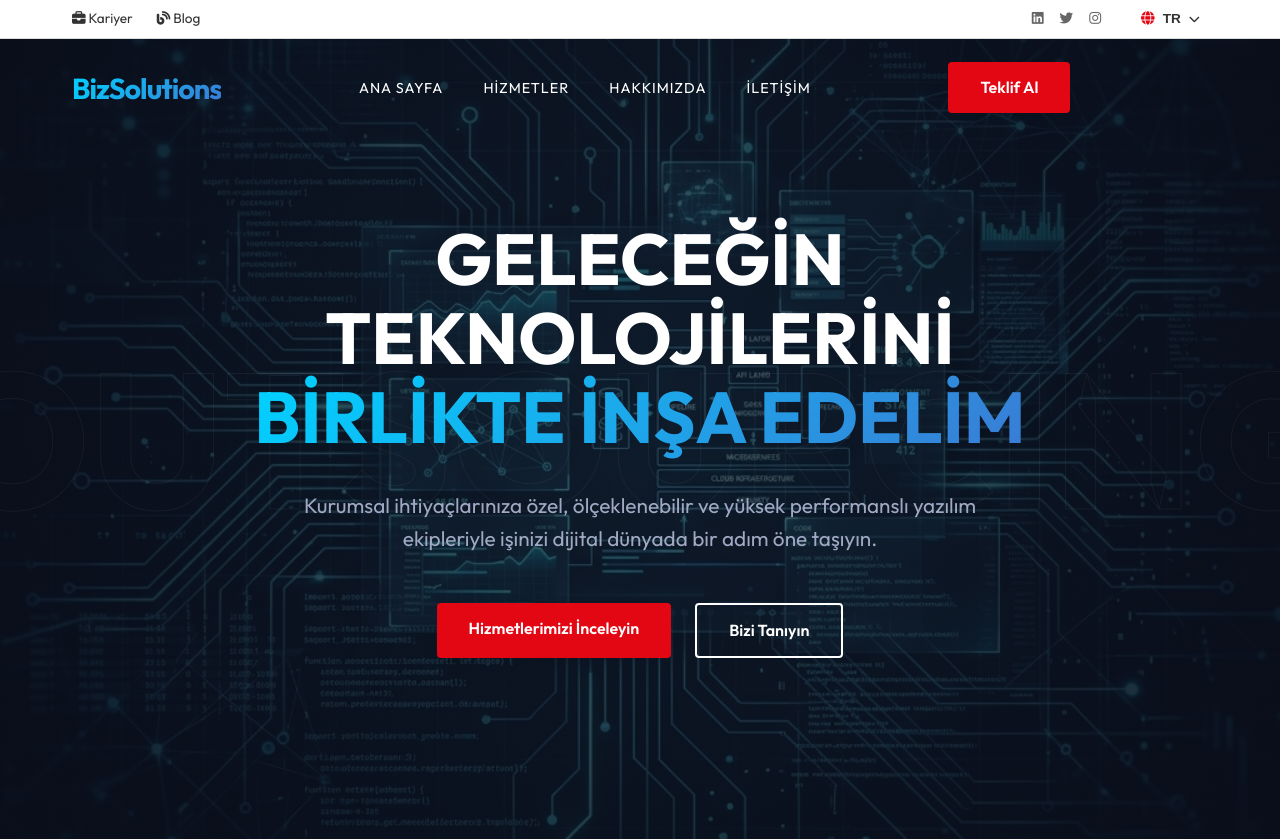
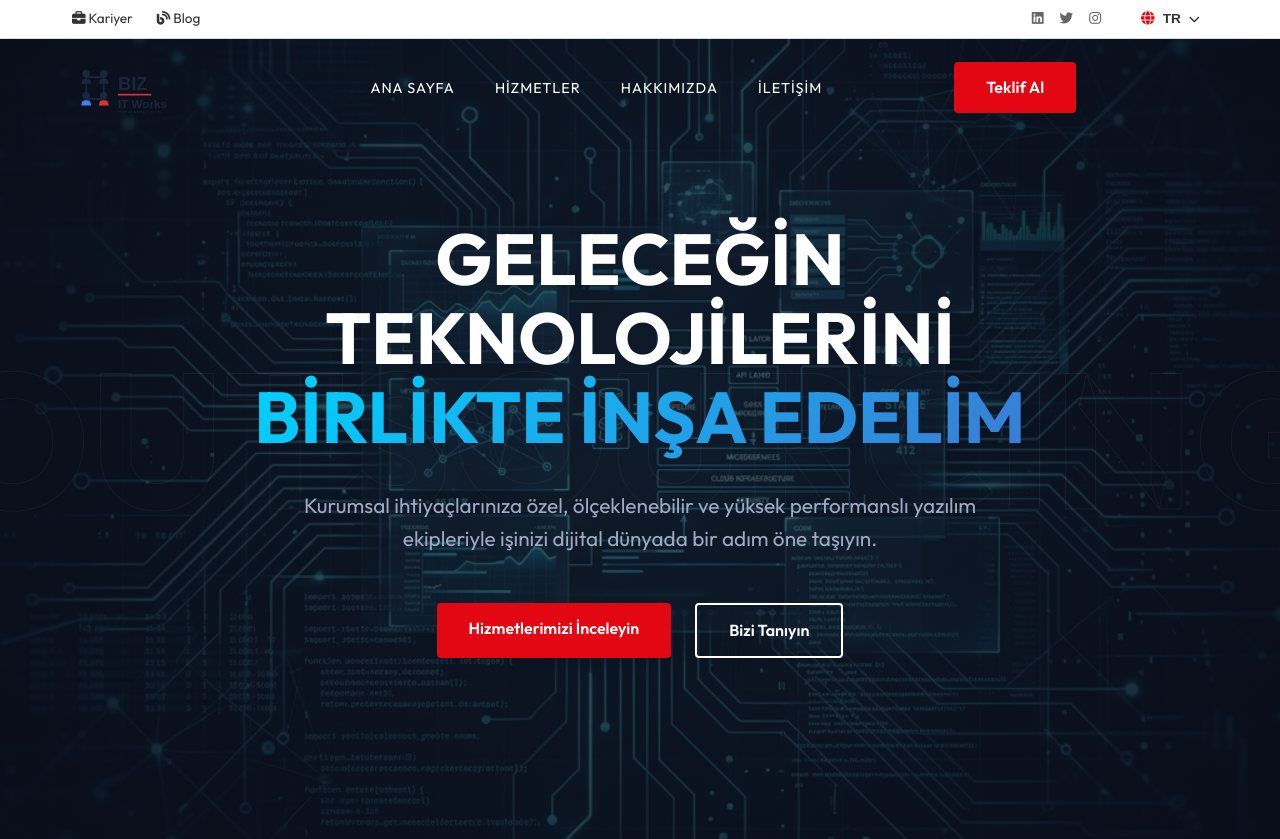
Before and after one commit to thanoss2026-cloud/biz, a plain HTML site: page index.html in a window 1280 px wide. Shown: the top 839 px of the page. Drawn offline with Linux system fonts and the light colour scheme; no server answers.

Commit message:
feat: integrate new BIZ IT Works logo and update site branding

```diff
--- a/index.html
+++ b/index.html
@@ -3,8 +3,8 @@
 <head>
     <meta charset="UTF-8">
     <meta name="viewport" content="width=device-width, initial-scale=1.0">
-    <title data-i18n="title">BizSolutions | Profesyonel Yazılım Outsourcing Hizmetleri</title>
-    <meta name="description" content="BizSolutions ile yazılım süreçlerinizi hızlandırın. Web, Mobil ve Yapay Zeka çözümlerinde uzman outsourcing ekibimizle yanınızdayız." data-i18n-content="meta_description">
+    <title data-i18n="title">BIZ IT Works | Profesyonel Yazılım Outsourcing Hizmetleri</title>
+    <meta name="description" content="BIZ IT Works ile yazılım süreçlerinizi hızlandırın. Web, Mobil ve Yapay Zeka çözümlerinde uzman outsourcing ekibimizle yanınızdayız." data-i18n-content="meta_description">
     <meta name="keywords" content="yazılım outsourcing, yazılım kiralama, web geliştirme, mobil uygulama, yapay zeka, kurumsal yazılım" data-i18n-content="meta_keywords">
     <link rel="stylesheet" href="style.css">
     <link rel="preconnect" href="https://fonts.googleapis.com">
@@ -45,9 +45,9 @@
     </div>
     <header id="header">
         <nav class="container">
-            <div class="logo">
-                <span class="gradient-text">BizSolutions</span>
-            </div>
+            <a href="#home" class="logo">
+                <img src="assets/logo.svg" alt="BIZ IT Works">
+            </a>
             <ul class="nav-links">
                 <li><a href="#home" data-i18n="nav_home">Ana Sayfa</a></li>
                 <li><a href="#services" data-i18n="nav_services">Hizmetler</a></li>
@@ -139,8 +139,8 @@
         <section id="about" class="about">
             <div class="container about-wrapper">
                 <div class="about-content reveal">
-                    <h2 data-i18n="about_title">Neden <span class="gradient-text">BizSolutions</span>?</h2>
-                    <p data-i18n="about_desc">Yazılım outsourcing sadece kod yazmak değildir; doğru iş ortağını bulmaktır. BizSolutions olarak, projelerinize sadece iş gücü değil, vizyon ve teknik derinlik katıyoruz.</p>
+                    <h2 data-i18n="about_title">Neden <span class="gradient-text">BIZ IT Works</span>?</h2>
+                    <p data-i18n="about_desc">Yazılım outsourcing sadece kod yazmak değildir; doğru iş ortağını bulmaktır. BIZ IT Works olarak, projelerinize sadece iş gücü değil, vizyon ve teknik derinlik katıyoruz.</p>
                     <ul class="features-list">
                         <li data-i18n="feature_1"><i class="fas fa-check-circle"></i> Çevik (Agile) Metodoloji</li>
                         <li data-i18n="feature_2"><i class="fas fa-check-circle"></i> Küresel Kalite Standartları</li>
@@ -195,8 +195,10 @@
     <footer>
         <div class="container footer-content">
             <div class="footer-brand">
-                <span class="logo gradient-text">BizSolutions</span>
-                <p data-i18n="footer_copy">© 2026 BizSolutions. Tüm hakları saklıdır.</p>
+                <a href="#home" class="logo">
+                    <img src="assets/logo.svg" alt="BIZ IT Works" style="filter: brightness(0) invert(1);">
+                </a>
+                <p data-i18n="footer_copy">© 2026 BIZ IT Works. Tüm hakları saklıdır.</p>
             </div>
             <ul class="footer-links">
                 <li><a href="#" data-i18n="footer_terms">Kullanım Koşulları</a></li>
--- a/script.js
+++ b/script.js
@@ -41,8 +41,8 @@ document.addEventListener('DOMContentLoaded', () => {
     // --- Multi-Language Support & Cloud Dynamic Content ---
     const defaultTranslations = {
         tr: {
-            title: "BizSolutions | Profesyonel Yazılım Outsourcing Hizmetleri",
-            meta_description: "BizSolutions ile yazılım süreçlerinizi hızlandırın. Web, Mobil ve Yapay Zeka çözümlerinde uzman outsourcing ekibimizle yanınızdayız.",
+            title: "BIZ IT Works | Profesyonel Yazılım Outsourcing Hizmetleri",
+            meta_description: "BIZ IT Works ile yazılım süreçlerinizi hızlandırın. Web, Mobil ve Yapay Zeka çözümlerinde uzman outsourcing ekibimizle yanınızdayız.",
             meta_keywords: "yazılım outsourcing, yazılım kiralama, web geliştirme, mobil uygulama, yapay zeka, kurumsal yazılım",
             nav_home: "Ana Sayfa",
             nav_services: "Hizmetler",
@@ -66,8 +66,8 @@ document.addEventListener('DOMContentLoaded', () => {
             service_2_desc: "Veri analitiği ve yapay zeka çözümleri ile iş kararlarınızı veriye dayalı hale getirin.",
             service_3_title: "Bulut & DevOps",
             service_3_desc: "Güvenli, ölçeklenebilir bulut altyapıları ve sürekli entegrasyon süreçleri kuruyoruz.",
-            about_title: 'Neden <span class="gradient-text">BizSolutions</span>?',
-            about_desc: "Yazılım outsourcing sadece kod yazmak değildir; doğru iş ortağını bulmaktır. BizSolutions olarak, projelerinize sadece iş gücü değil, vizyon ve teknik derinlik katıyoruz.",
+            about_title: 'Neden <span class="gradient-text">BIZ IT Works</span>?',
+            about_desc: "Yazılım outsourcing sadece kod yazmak değildir; doğru iş ortağını bulmaktır. BIZ IT Works olarak, projelerinize sadece iş gücü değil, vizyon ve teknik derinlik katıyoruz.",
             feature_1: '<i class="fas fa-check-circle"></i> Çevik (Agile) Metodoloji',
             feature_2: '<i class="fas fa-check-circle"></i> Küresel Kalite Standartları',
             feature_3: '<i class="fas fa-check-circle"></i> Şeffaf İletişim & Süreç Takibi',
@@ -84,15 +84,15 @@ document.addEventListener('DOMContentLoaded', () => {
             btn_send: "Gönder",
             form_sending: "Gönderiliyor...",
             form_success: "Mesajınız başarıyla gönderildi! Sizinle en kısa sürede iletişime geçeceğiz.",
-            footer_copy: "© 2026 BizSolutions. Tüm hakları saklıdır.",
+            footer_copy: "© 2026 BIZ IT Works. Tüm hakları saklıdır.",
             footer_terms: "Kullanım Koşulları",
             footer_privacy: "Gizlilik Politikası",
             footer_kvkk: "KVKK Aydınlatma Metni"
         },
         en: {
             // ENGLISH TRANSLATIONS (Identical structure to TR)
-            title: "BizSolutions | Professional Software Outsourcing Services",
-            meta_description: "Accelerate your software processes with BizSolutions. We are by your side with our expert outsourcing team in Web, Mobile, and AI solutions.",
+            title: "BIZ IT Works | Professional Software Outsourcing Services",
+            meta_description: "Accelerate your software processes with BIZ IT Works. We are by your side with our expert outsourcing team in Web, Mobile, and AI solutions.",
             meta_keywords: "software outsourcing, staff augmentation, web development, mobile app, artificial intelligence, enterprise software",
             nav_home: "Home",
             nav_services: "Services",
@@ -116,12 +116,13 @@ document.addEventListener('DOMContentLoaded', () => {
             service_2_desc: "Make your business decisions data-driven with data analytics and AI solutions.",
             service_3_title: "Cloud & DevOps",
             service_3_desc: "We build secure, scalable cloud infrastructures and continuous integration processes.",
-            about_title: 'Why <span class="gradient-text">BizSolutions</span>?',
-            about_desc: "Software outsourcing is not just about writing code; it's about finding the right business partner. At BizSolutions, we add vision and technical depth to your projects, not just labor.",
+            about_title: 'Why <span class="gradient-text">BIZ IT Works</span>?',
+            about_desc: "Software outsourcing is not just about writing code; it's about finding the right business partner. At BIZ IT Works, we add vision and technical depth to your projects, not just labor.",
             about_quote: '"We bridge technology and the business world."',
             contact_title: "Let's Get Started",
             contact_address: "Address Placeholder",
-            contact_phone: "+90 212 000 00 00"
+            contact_phone: "+90 212 000 00 00",
+            footer_copy: "© 2026 BIZ IT Works. All rights reserved."
         }
     };
 
--- a/style.css
+++ b/style.css
@@ -124,8 +124,19 @@ nav {
 }
 
 .logo {
-    font-size: 1.8rem;
-    letter-spacing: -1px;
+    display: flex;
+    align-items: center;
+    transition: 0.3s;
+}
+
+.logo img {
+    height: 50px;
+    width: auto;
+    display: block;
+}
+
+header.scrolled .logo img {
+    height: 40px;
 }
 
 .nav-links {
```
Also changed, not shown: admin.html (+2 -2 lines), assets/logo.svg (added).
